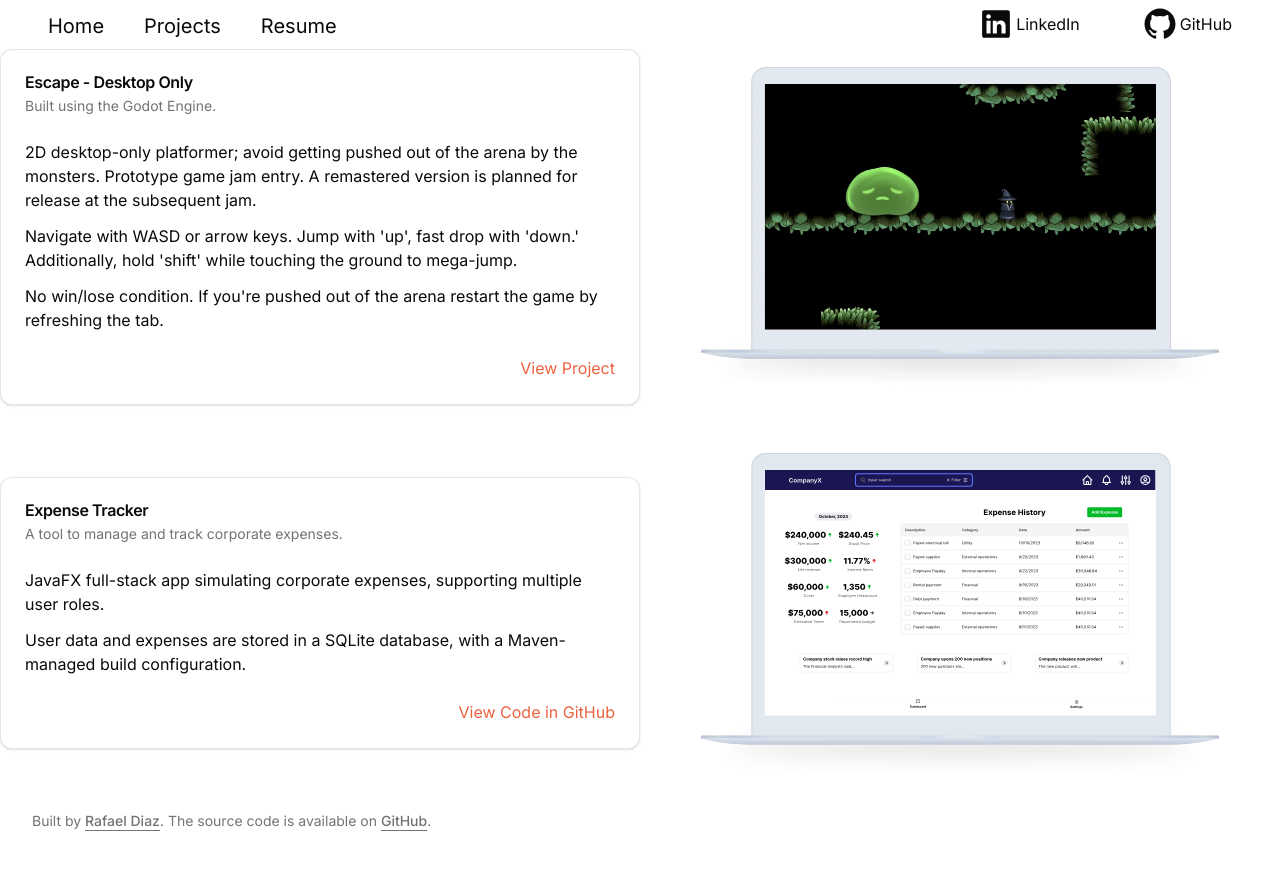
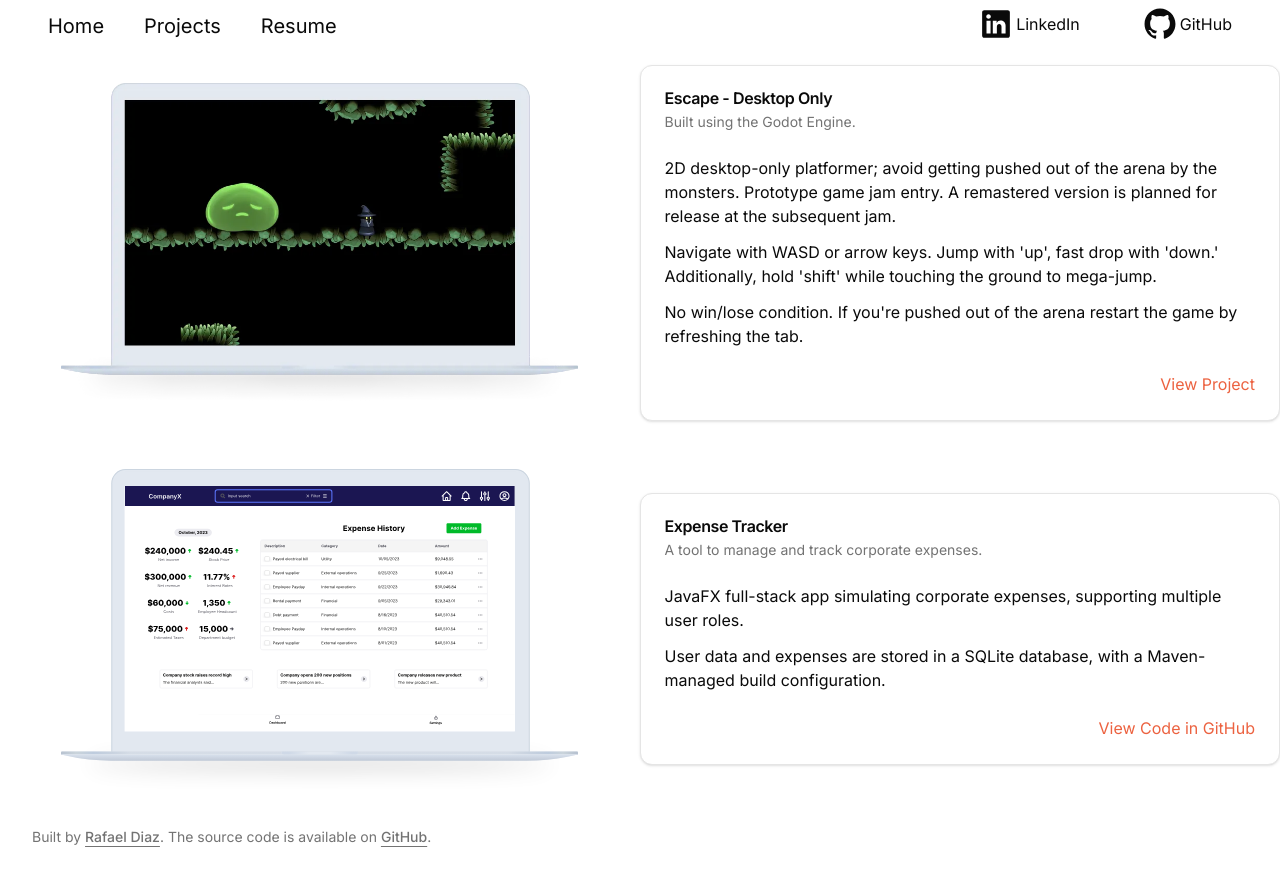
Before and after one commit to availe/Personal-Website-V2, a Next.js app: page /projects in a window 1280 px wide. Built offline with nearby package versions, Linux system fonts and the light colour scheme.

Commit message:
project page from grid to flex

```diff
--- a/package.json
+++ b/package.json
@@ -19,6 +19,7 @@
     "next": "14.2.7",
     "react": "^18",
     "react-dom": "^18",
+    "sharp": "^0.33.5",
     "tailwind-merge": "^2.5.2",
     "tailwindcss-animate": "^1.0.7",
     "vaul": "^0.9.2"
--- a/src/app/projects/page.tsx
+++ b/src/app/projects/page.tsx
@@ -3,9 +3,9 @@
 
 const ProjectsPage = () => {
   return (
-    <div className="container mx-auto grid grid-flow-row gap-12">
+    <div className="container mx-auto flex flex-col gap-12 pt-4">
       {ProjectsData.map((project, index) => (
-        <ProjectEntry key={index} {...project} imageLeft={false} />
+        <ProjectEntry key={index} {...project} />
       ))}
     </div>
   );
--- a/src/components/project-entry/project-entry-props.ts
+++ b/src/components/project-entry/project-entry-props.ts
@@ -5,6 +5,5 @@
   projectDescription: string;
   projectDetails: string[];
   codeUrl: string;
-  imageLeft: boolean;
   isInternal: boolean;
 }
--- a/src/components/project-entry/project-entry.tsx
+++ b/src/components/project-entry/project-entry.tsx
@@ -9,15 +9,12 @@
   projectDescription,
   projectDetails,
   codeUrl,
-  imageLeft,
   isInternal,
 }) => (
   <section
     aria-labelledby="project-title"
-    className="container mx-auto grid grid-cols-1 lg:grid-cols-2 justify-items-center items-center"
+    className="container mx-auto flex flex-col lg:flex-row justify-center items-center"
   >
-    {imageLeft ? (
-      <>
     <ImageSection src={imageSrc} alt={imageAlt} />
     <TextSection
       title={projectName}
@@ -26,19 +23,6 @@
       codeUrl={codeUrl}
       isInternal={isInternal}
     />
-      </>
-    ) : (
-      <>
-        <TextSection
-          title={projectName}
-          description={projectDescription}
-          details={projectDetails}
-          codeUrl={codeUrl}
-          isInternal={isInternal}
-        />
-        <ImageSection src={imageSrc} alt={imageAlt} />
-      </>
-    )}
   </section>
 );
 
```
Also changed, not shown: 1 other file (tests, documents, lock files or other folders). Lines whose indentation alone changed are shown as unchanged.
